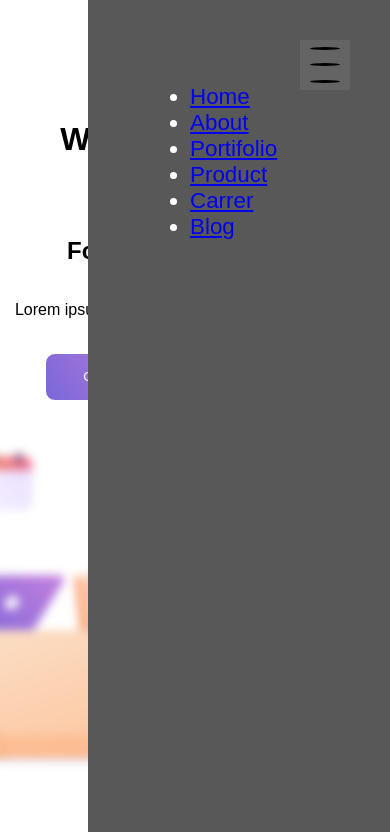
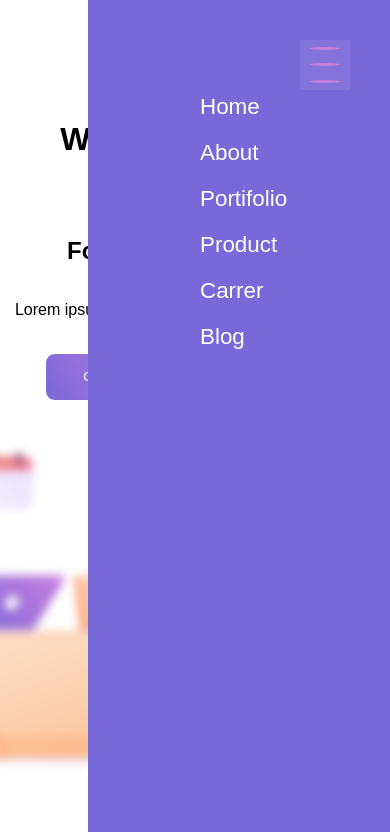
Before and after one commit to Herbman/Vaga-Face, a plain HTML site: page index.html in a window 390 px wide. Both pictures are taken after a click on the element 325 px from the left and 65 px from the top of the page. Shown: the top 832 px of the page. Drawn offline with Linux system fonts and the light colour scheme.

Commit message:
:art: Final

```diff
--- a/css/estilo.css
+++ b/css/estilo.css
@@ -1,29 +1,27 @@
 body{
   font-family: sans-serif;
 }
-
-
-
-#is-open{
-  display: none;
-}
-
 #menuResponsivo {
   display: none;
   height: 100vh;
   width: 350px;
-  background-color: #585858;
+  background-color: #7968D8;
   position: fixed;
   top: 0;
   color: white;
   padding: 2.75em;
   font-size: 1.4em;
-  transition: transform .7s ease;
+  transition: 1.7s;
   z-index: 2;
 }
-
-#menu-ico:checked ~ .menuResponsivo{
-  transform: translateX(calc(-500px));
+#menuResponsivo a{
+  text-decoration: none;
+  color: #ffffff;
+}
+#menuResponsivo li{
+  list-style-type: none;
+  padding: 10px;
+  align-items: center;
 }
 
 /* fim menu */
@@ -36,7 +34,6 @@ body{
   margin: auto;
   margin-top: 100px;
 }
-
 #centro h1, h2, p{
   text-align: center;
 }
@@ -44,7 +41,6 @@ body{
   display: flex;
   justify-content: center;
 }
-
 .but1, .but_meio{
   background: linear-gradient(57deg, #7968D8 0%, #C87FDE 100%);
   top: 441px;
@@ -63,7 +59,6 @@ body{
   width: 150px;
   transition: 0.5s;
 }
-
 .but2{
   background: linear-gradient(40deg, #FFFFFF 0%, #FFFFFF 100%);
   color: #9D60EB;
@@ -77,12 +72,10 @@ body{
   width: 150px;
   transition: 0.5s;
 }
-
 .imagem1{
   display: flex;
   justify-content: center;
 }
-
 .meio{
   display: flex;
   justify-content: center;
@@ -96,30 +89,25 @@ body{
 .left p{
   text-align: left;
 }
-
 .meio2{
   display: flex;
   justify-content: center;
   margin-top: 50px;
 }
-
 .right{
   width: 30%;
   text-align: right;
 }
-
 #contato{
   background: linear-gradient(10deg, #FFFFFF 10%, #C9E6FF 10%);
   margin: 50px 0 50px 0;
   padding: 50px 0 50px 0;
 }
-
 fieldset{
   border: 0;
   display: flex;
   justify-content: center;
 }
-
 .grupo{
   width: 50%;
   padding: 50px;
@@ -132,7 +120,6 @@ fieldset label{
 .grupo [placeholder]{
   padding-bottom: 10px;
 }
-
 .nomes{
   display: flex;
   justify-content: center;
@@ -144,13 +131,11 @@ fieldset label{
   flex-wrap: wrap;
   display: flex;
 }
-
 .campos{
   display: flex;
   flex-direction: column;
   justify-content: center;
 }
-
 .grupo input{
   border-top: none;
   border-left: none;
@@ -158,7 +143,6 @@ fieldset label{
   border-bottom: solid 1px #aaa;
   margin: 10px;
 }
-
 select{
   width: 100%;
   padding: 5px;
@@ -170,22 +154,17 @@ select{
   border-bottom: 1px solid #aaa;
 }
 
-
-
-
 /* Edição do rodapé */
 
 #footer{
   color: #777777;
   background: url('img/Grupo 2255.png');
 }
-
 .logo2{
   display: flex;
   justify-content: center;
   margin: 50px;
 }
-
 .info{
   display: flex;
   justify-content: center;
@@ -204,7 +183,6 @@ select{
   margin: 10px 0 10px 0;
   font-size: 13px;
 }
-
 .midias{
   display: flex;
   justify-content: space-around;
@@ -212,7 +190,6 @@ select{
 .midias li{
   margin-left: 10px;
 }
-
 .bk{
   margin-top: 50px;
   display: flex;
@@ -226,8 +203,8 @@ select{
   text-decoration: underline;
 }
 
+/* Responsivo*/
 
-/* Responsivo*/
 @media screen and (min-width: 1225px){
   .menu{
     display: flex;
@@ -242,13 +219,12 @@ select{
     margin: 0 15px 0 15px;
   }
 
-  .menu a{
+  .menu, a{
     text-decoration: none;
     color: #000;
   }
 
 }
-
 
 @media screen and (max-width: 1224px){
   .header__icon, .m{
@@ -272,13 +248,10 @@ select{
     border-radius: 50%;
     cursor: pointer;
     transition: transform 1s ease;
-    background-color: black;
-    transition: background-color .7s, transform 1s ease;
+    background-color: #C87FDE;
+    transition: .7s, transform 1s ease;
   }
-
-
   .menu, .m{
     display: none;
   }
-
 }
--- a/index.html
+++ b/index.html
@@ -3,7 +3,7 @@
 <head>
   <meta charset="UTF-8">
   <meta name="viewport" content="width=device-width, initial-scale=1.0">
-  <title>Document</title>
+  <title>Teste para Vaga</title>
   <link rel="stylesheet" type="text/css" href="css/estilo.css">
   <script src="./js/script.js"></script>
 
@@ -11,6 +11,7 @@
 <body>
 
   <!-- menu -->
+
   <header>
     <div class="menu">
       <img src="img/Grupo 2200.svg">
@@ -27,7 +28,6 @@
     </div>
 
     <!-- ícone menu responsivo-->
-
 
     <div class="header__icon" id="menuResp" onclick="criarMenu();">
       <label for="menu-ico" class="header__icon" >
@@ -48,9 +48,7 @@
           <li><a href="#">Blog</a></li>
         </ul>
       </div>
-
     </div>
-
   </header>
   <!-- fim menu-->
 
@@ -59,11 +57,9 @@
 
     <!-- div com foto centralizada -->
     <div id="centro">
-
       <h1>We Create Simple Solution</h1>
       <h2>For You Complex Task</h2>
       <p>Lorem ipsum dolor sit amet, consectetur adipiscing elit</p>
-
       <div class="but">
         <button class="but1">Our Works</button>
         <button class="but2">Know More</button><br />
@@ -71,11 +67,10 @@
       <div class="imagem1">
         <img src="img/Group 1589.png">
       </div>
-
     </div>
 
+    <div class="meio">
 
-    <div class="meio">
       <!-- div com o texto a esquerda -->
       <div class="left">
         <h3>The Process</h3>
@@ -100,16 +95,11 @@
 
     <!-- div responsável pelo formulário de contato-->
     <div id="contato">
-
       <h2>Facing Problem?</h2>
       <h2>Lets Get In Touch Now</h2>
-
       <form action="#">
-
         <fieldset>
-
           <div class="grupo">
-
             <div class="nomes">
               <div class="n">
                 <label for="first_name">First Name</label>
@@ -120,13 +110,10 @@
                 <input type="text" placeholder="Anderson" />
               </div>
             </div>
-
             <div class="campos">
               <label for="email">Your Email Address</label><br>
               <input type="email" placeholder="kevin.jones@mail.com" /><br>
-
               <label for="problems">Wich Problem Are You Facing?</label><br>
-
               <select name="problems">
                 <option>Select One</option>
               </select>
@@ -134,22 +121,18 @@
               <input type="textarea" placeholder="Lorem Ipsum is simply duumy text of the printin and..."/><br>
             </div>
             <button class="but1">Our Works</button>
-
           </div>
-
         </fieldset>
-
       </form>
     </div>
   </div>
   <!-- fim do container -->
 
+  <!-- rodapé -->
   <div id="footer">
-
     <div class="logo2">
       <img src="img/Grupo 2200.svg"><br>
     </div>
-
     <div class="info">
       <ul>
         <li class="titulo">Contato</li>
@@ -157,7 +140,6 @@
         <li>Dhoko.Bangladesh</li>
         <li>themefisher.com</li>
       </ul>
-
       <ul>
         <li class="titulo">Our Company</li>
         <li>About</li>
@@ -166,7 +148,6 @@
         <li>Carrer</li>
         <li>Blog</li>
       </ul>
-
       <ul>
         <li class="titulo">Social Contacts</li>
         <li>Facebook</li>
@@ -175,7 +156,6 @@
         <li>Vimeo</li>
         <li>Skype</li>
       </ul>
-
       <ul>
         <li class="titulo">Address</li>
         <li>Internet Systems Consortium, Inc, 950</li>
@@ -188,13 +168,12 @@
         </div>
       </ul>
     </div>
-
     <div class="bk">
       <img src="img/Group 2254.png">
       <p>Copyright@themefisher2020</p>
       <img src="img/Group 2252.png">
     </div>
-
   </div>
+  <!-- fim rodapé -->
 </body>
 </html>
```
Lines whose indentation alone changed are shown as unchanged.
